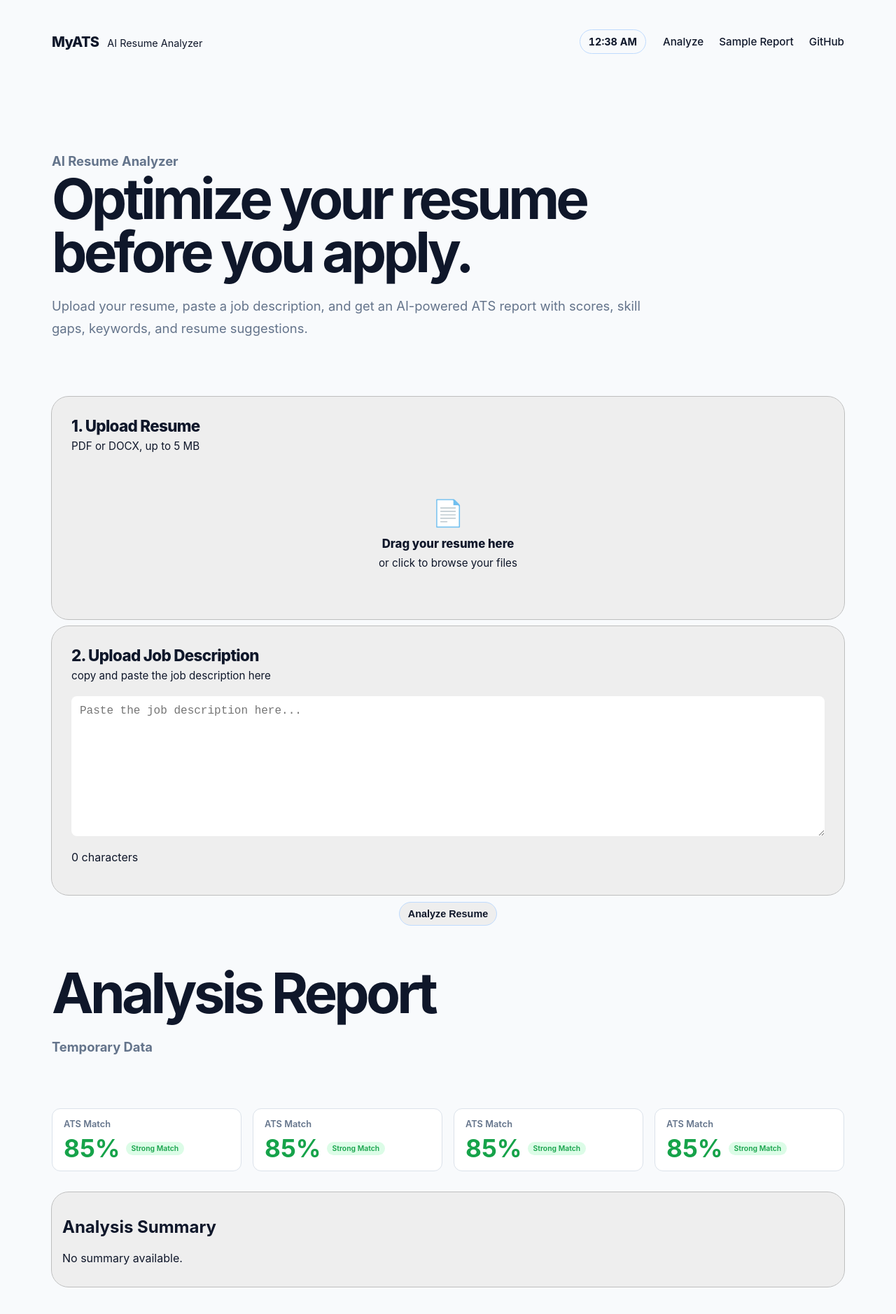
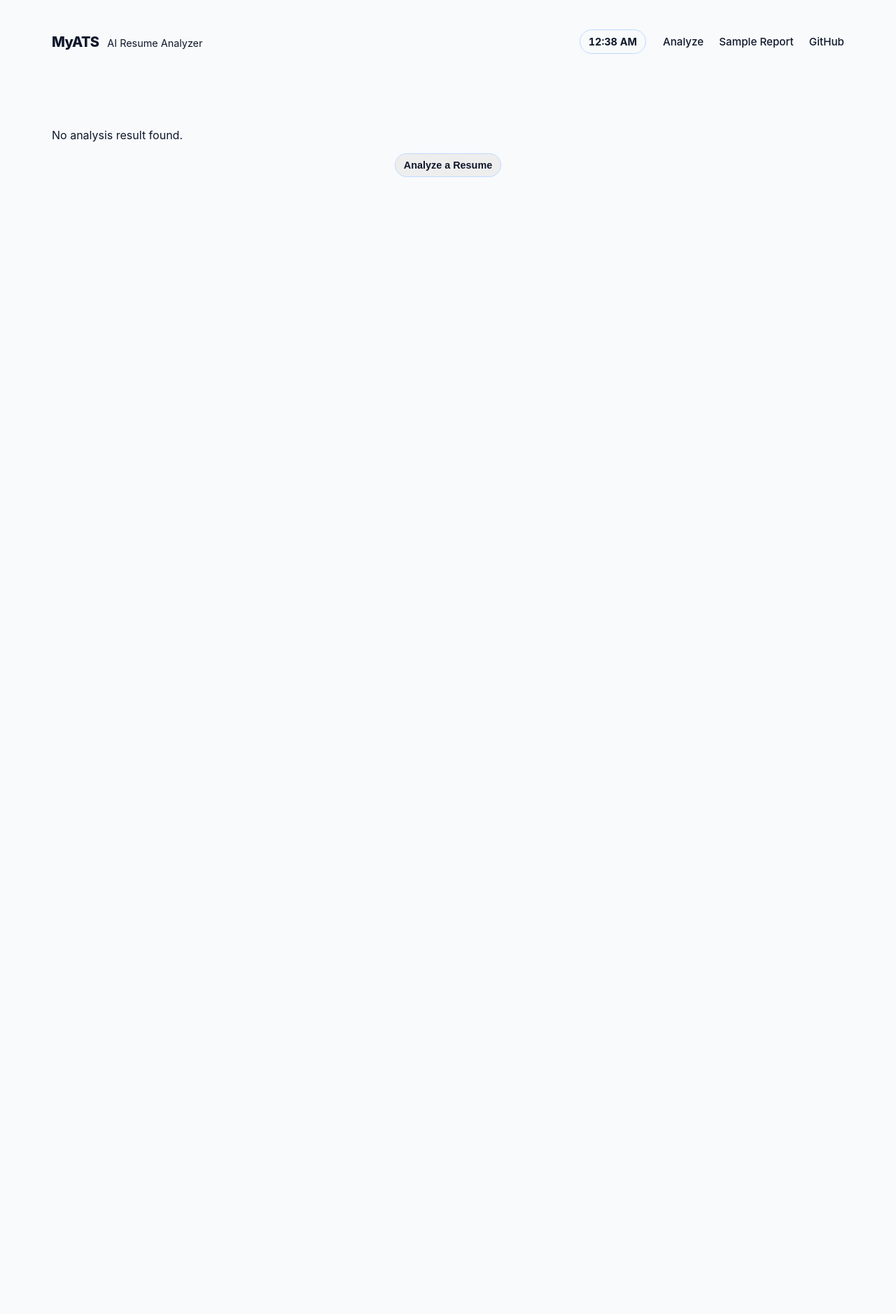
Before and after one commit to edobbin/OpenAi-console-resume-analyzer, a React (Vite) app in the folder frontend/: page /results in a window 1280 px wide. Shown: the top 1878 px of the page at 70% size. After the commit the page ends 800 px from the top, so only its background shows below. Built offline with nearby package versions, Linux system fonts and the light colour scheme; no server answers.

Commit message:
Working on result screen

```diff
--- a/frontend/package.json
+++ b/frontend/package.json
@@ -11,7 +11,8 @@
   },
   "dependencies": {
     "react": "^19.2.6",
-    "react-dom": "^19.2.6"
+    "react-dom": "^19.2.6",
+    "react-router-dom": "^7.18.2"
   },
   "devDependencies": {
     "@eslint/js": "^10.0.1",
--- a/frontend/src/App.tsx
+++ b/frontend/src/App.tsx
@@ -1,6 +1,8 @@
 import Navbar from "./components/layout/Navbar";
 import AnalyzerForm from "./components/analyzer/AnalyzerForm";
 import ResultPage from "./components/results/ResultPage";
+import { Route, Routes } from "react-router-dom";
+import LoadingPage from "./components/loading/loadingPage";
 
 function App() {
   return (
@@ -8,8 +10,11 @@ function App() {
       <Navbar />
 
       <main className="page-container">
-        <AnalyzerForm />
-        <ResultPage />
+        <Routes>
+          <Route path="/" element={<AnalyzerForm />} />
+          <Route path="/analyzing" element={<LoadingPage />} />
+          <Route path="/results" element={<ResultPage />} />
+        </Routes>
       </main>
     </>
   );
--- a/frontend/src/components/analyzer/AnalyzerForm.tsx
+++ b/frontend/src/components/analyzer/AnalyzerForm.tsx
@@ -1,12 +1,15 @@
 import { useState } from "react";
 import ResumeUpload from "./ResumeUpload";
 import JobDescription from "./JobDescription";
+import { useNavigate } from "react-router-dom";
 import "./AnalyzerForm.css";
 
 function AnalyzerForm() {
   const API_URL = import.meta.env.VITE_API_URL;
   const [resumeFile, setResumeFile] = useState<File | null>(null);
   const [jobDescription, setJobDescription] = useState<string>("");
+  const [analysisResult, setAnalysisResult] = useState<any>(null);
+  const navigate = useNavigate();
 
   async function handleSubmit(event: React.FormEvent<HTMLFormElement>) {
     event.preventDefault();
@@ -23,6 +26,8 @@ function AnalyzerForm() {
     formData.append("resume", resumeFile);
     formData.append("job_description", jobDescription);
 
+    navigate("/analyzing");
+
     // Example API call (replace with your actual endpoint)
     // const response = await fetch("/api/analyze", {
 
@@ -35,10 +40,15 @@ function AnalyzerForm() {
       const data = await response.json();
 
       if (!response.ok) {
+        navigate("/");
         throw new Error("Failed to analyze resume");
+        // Navigate back to the form page on error
         return;
       }
       console.log("Resume analysis successful:", data);
+
+      setAnalysisResult(data.gemini_analysis);
+      navigate("/results", { state: { analysis: analysisResult } });
     } catch (error) {
       console.error("Error analyzing resume:", error);
     }
--- /dev/null
+++ b/frontend/src/components/loading/loadingPage.css
@@ -0,0 +1,65 @@
+.loading-page {
+  display: flex;
+  justify-content: center;
+  align-items: center;
+
+  min-height: 65vh;
+  width: 100%;
+}
+
+.loading-card {
+  width: min(100%, 600px);
+  padding: 40px;
+
+  background: var(--color-card, #ffffff);
+  border: 1px solid var(--color-border, #dbe2ea);
+  border-radius: 24px;
+
+  text-align: center;
+  box-sizing: border-box;
+}
+
+.loading-card h1 {
+  margin: 20px 0 8px;
+  font-size: clamp(1.5rem, 3vw, 2rem);
+}
+
+.loading-description {
+  margin: 0 0 28px;
+  color: #64748b;
+}
+
+.loading-spinner {
+  width: 44px;
+  height: 44px;
+  margin: 0 auto;
+
+  border: 4px solid #e5e7eb;
+  border-top-color: #22c55e;
+  border-radius: 50%;
+
+  animation: spin 0.8s linear infinite;
+}
+
+.loading-steps {
+  display: flex;
+  flex-direction: column;
+  gap: 10px;
+
+  text-align: left;
+  color: #475569;
+}
+
+.loading-steps p {
+  margin: 0;
+  padding: 10px 14px;
+
+  background: #f8fafc;
+  border-radius: 10px;
+}
+
+@keyframes spin {
+  to {
+    transform: rotate(360deg);
+  }
+}
--- /dev/null
+++ b/frontend/src/components/loading/loadingPage.tsx
@@ -0,0 +1,23 @@
+import "./loadingPage.css";
+
+function LoadingPage() {
+  return (
+    <section className="loading-page">
+      <div className="loading-card">
+        <div className="loading-spinner" />
+
+        <h1>Analyzing your resume</h1>
+
+        <p className="loading-description">Comparing your resume against the job description.</p>
+
+        <div className="loading-steps">
+          <p>Resume processed</p>
+          <p>Comparing skills and keywords</p>
+          <p>Generating recommendations</p>
+        </div>
+      </div>
+    </section>
+  );
+}
+
+export default LoadingPage;
--- a/frontend/src/components/results/ResultPage.tsx
+++ b/frontend/src/components/results/ResultPage.tsx
@@ -1,8 +1,11 @@
 import React from "react";
 import ResultCard from "./ResultCard";
 import "./ResultPage.css";
-import type { ResultMetricProps } from "./Result_Metric";
+import { getMetricRating, type ResultMetricProps } from "./Result_Metric";
 import ResultSummary from "./ResultSummary";
+import { useLocation, useNavigate } from "react-router-dom";
+import type { AnalysisResult } from "../../types/Interfaces";
+
 const temporaryData: ResultMetricProps = {
   name: "ATS Match",
 
@@ -11,6 +14,17 @@ const temporaryData: ResultMetricProps = {
   color: "metric-strong",
 };
 function ResultPage() {
+  const location = useLocation();
+  const navigate = useNavigate();
+  const analysis = location.state?.analysis as AnalysisResult | undefined;
+  if (!analysis) {
+    return (
+      <div>
+        <p>No analysis result found.</p>
+        <button onClick={() => navigate("/")}>Analyze a Resume</button>
+      </div>
+    );
+  }
   return (
     <div>
       <section className="hero-section">
@@ -19,18 +33,20 @@ function ResultPage() {
       </section>
       <section>
         <ul className="result-metrics-list">
-          <li>
-            <ResultCard {...temporaryData} />
-          </li>
-          <li>
-            <ResultCard {...temporaryData} />
-          </li>
-          <li>
-            <ResultCard {...temporaryData} />
-          </li>
-          <li>
-            <ResultCard {...temporaryData} />
-          </li>
+          {analysis.metrics.map((metric) => {
+            const ratingInfo = getMetricRating(metric.percentage);
+
+            return (
+              <li key={metric.name}>
+                <ResultCard
+                  name={metric.name}
+                  percentage={metric.percentage}
+                  rating={metric.rating}
+                  color={ratingInfo.className}
+                />
+              </li>
+            );
+          })}
         </ul>
       </section>
       <section className="result-summary">
--- a/frontend/src/main.tsx
+++ b/frontend/src/main.tsx
@@ -1,10 +1,13 @@
-import { StrictMode } from 'react'
-import { createRoot } from 'react-dom/client'
-import './index.css'
-import App from './App.tsx'
+import { StrictMode } from "react";
+import { createRoot } from "react-dom/client";
+import { BrowserRouter } from "react-router-dom";
+import "./index.css";
+import App from "./App.tsx";
 
-createRoot(document.getElementById('root')!).render(
+createRoot(document.getElementById("root")!).render(
   <StrictMode>
-    <App />
+    <BrowserRouter>
+      <App />
+    </BrowserRouter>
   </StrictMode>,
 );
```
Also changed, not shown: frontend/src/types/Interfaces.ts (+7 -1 lines), 1 other file (tests, documents, lock files or other folders).
